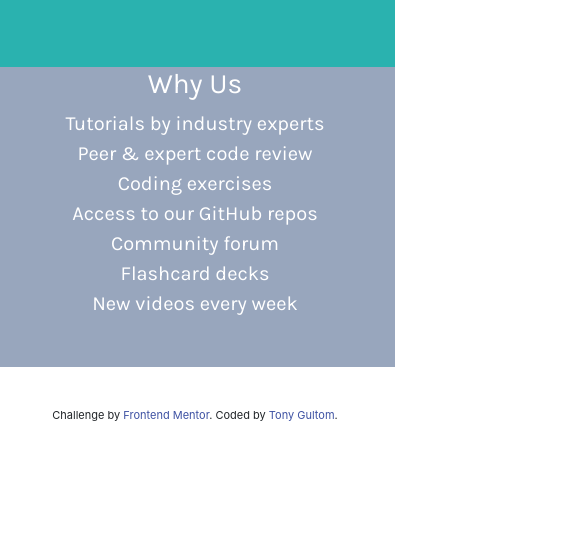
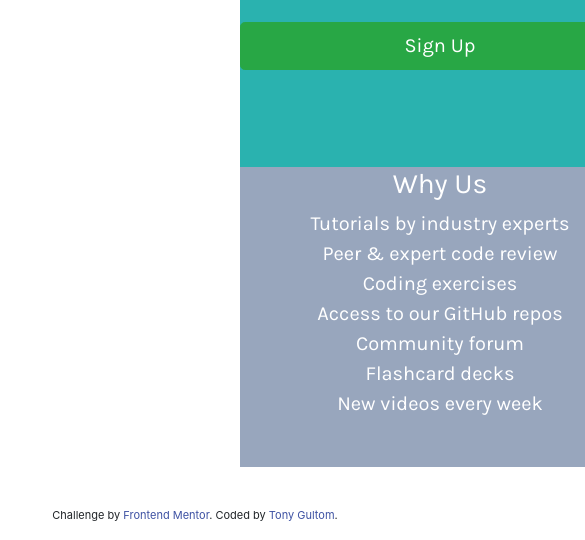
Before and after one commit to handleryouth/website_4, a plain HTML site: page index.html in a window 390 px wide. Shown: the part 573-1113 px from the top of the page, 585 px wide, since content can reach past the window. Before the commit the page ends 1013 px from the top, so only its background shows below. Drawn offline with nearby package versions, Linux system fonts and the light colour scheme.

Commit message:
Update styles.css

```diff
--- a/css/styles.css
+++ b/css/styles.css
@@ -130,7 +130,7 @@ and (max-width: 1080px)*/
     }
 
     .main-center{
-      padding:40px;
+      margin:40px;
       display: flex;
       flex-direction: column;
       align-items: center;
```
